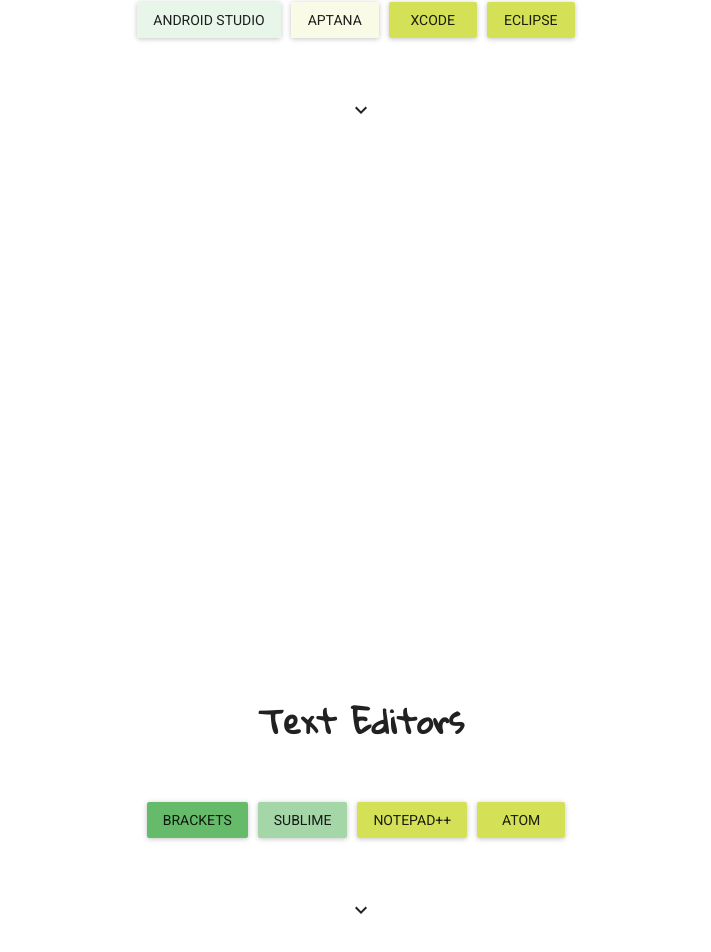
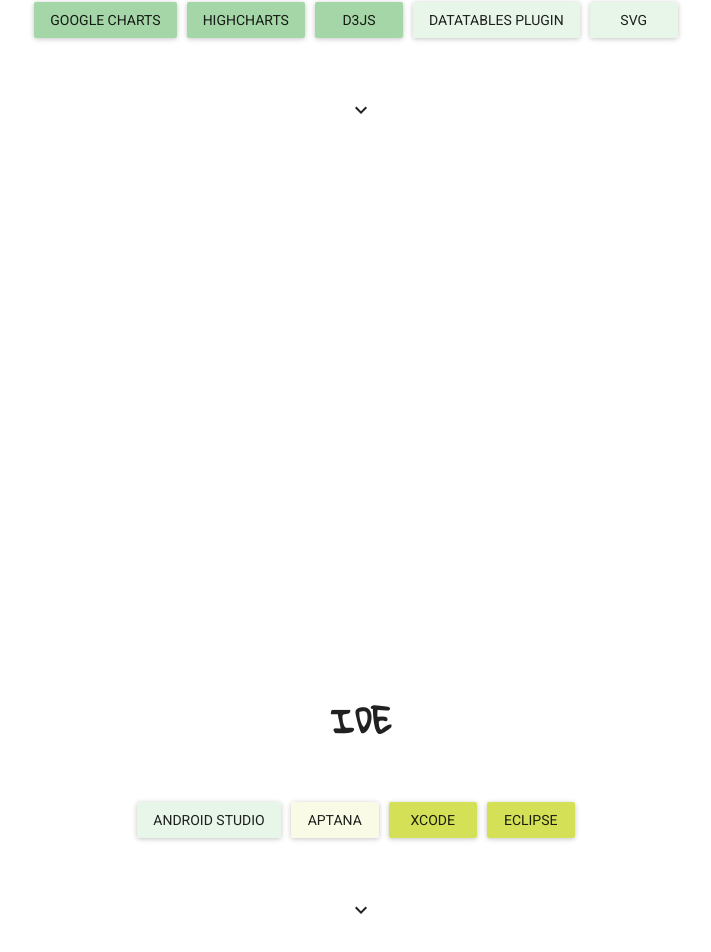
Before and after one commit to misaal9/ocv, a React (Create React App) app: page /secSkills in a window 1280 px wide. Shown: the part 6806-7758 px from the top of the page, without its empty margins (279-990 px from the left). Built offline with nearby package versions, Linux system fonts and the light colour scheme; a web font is replaced by a local one; what react-tap-event-plugin would draw is missing.

Commit message:
Added go home button. Added charts in sec skills.

```diff
--- a/src/modules/about/About.js
+++ b/src/modules/about/About.js
@@ -51,8 +51,8 @@
                         <h2 style={style.title}>Rohit</h2>
                         <div style={style.center}>
                             <p>
-                                I'm a Pune/ Mumbai based JavaScript developer, with an creative way of
-                                visualizing UI and an excellent eye for detail. I specialise in FrontEnd technologies and frameworks,
+                                I'm a self taught JavaScript developer based out of Pune/ Mumbai, who loves working with open source tecnologies.
+                                I have an intuitive way of visualizing UI and an excellent eye for detail. I specialise in FrontEnd technologies and frameworks,
                                 and have recently been exploring other open source options as well. This includes backend,
                                 mobile apps, plugins and games using JavaScript.
                             </p>
--- a/src/modules/header/Header.js
+++ b/src/modules/header/Header.js
@@ -7,6 +7,7 @@
 import IconButton from 'material-ui/IconButton';
 import NavigationMenu from 'material-ui/svg-icons/navigation/menu';
 import NavigationHome from 'material-ui/svg-icons/action/home';
+import {browserHistory} from 'react-router';
 
 import _ from 'lodash';
 
@@ -57,8 +58,7 @@
     }
 
     openHomePage() {
-        //console.info('PPSDS');
-        console.info(this.props);
+        browserHistory.push('/');
     }
 
     handleDrawerToggle() {
--- a/src/modules/skills/SecSkills.js
+++ b/src/modules/skills/SecSkills.js
@@ -177,6 +177,21 @@
                 </Paper>
                 <Paper style={style.paperMain}>
                     <Paper style={style.chartHolder}>
+                        <h2 style={style.title}>Visualization & Graphs</h2>
+                        <div style={style.chipHolder}>
+                            <RaisedButton style={style.buttonStyle} overlayStyle={style.noClick} backgroundColor={green200} label="Google Charts"/>
+                            <RaisedButton style={style.buttonStyle} overlayStyle={style.noClick} backgroundColor={green200} label="Highcharts"/>
+                            <RaisedButton style={style.buttonStyle} overlayStyle={style.noClick} backgroundColor={green200} label="D3JS"/>
+                            <RaisedButton style={style.buttonStyle} overlayStyle={style.noClick} backgroundColor={green50} label="Datatables Plugin"/>
+                            <RaisedButton style={style.buttonStyle} overlayStyle={style.noClick} backgroundColor={green50} label="SVG"/>
+                        </div>
+                        <div>
+                            <NavigationScrollDown />
+                        </div>
+                    </Paper>
+                </Paper>
+                <Paper style={style.paperMain}>
+                    <Paper style={style.chartHolder}>
                         <h2 style={style.title}>IDE</h2>
                         <div style={style.chipHolder}>
                             <RaisedButton style={style.buttonStyle} overlayStyle={style.noClick} backgroundColor={green50} label="Android Studio"/>
```
